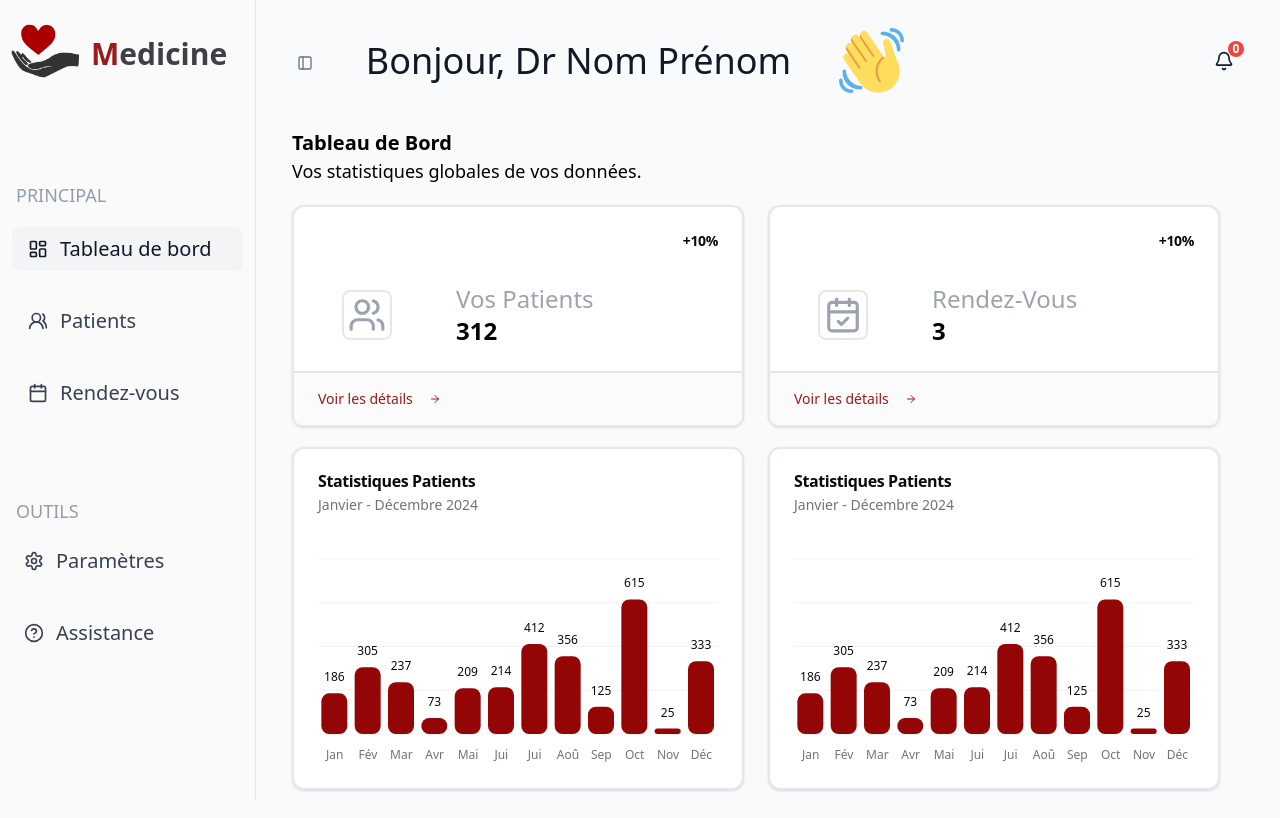
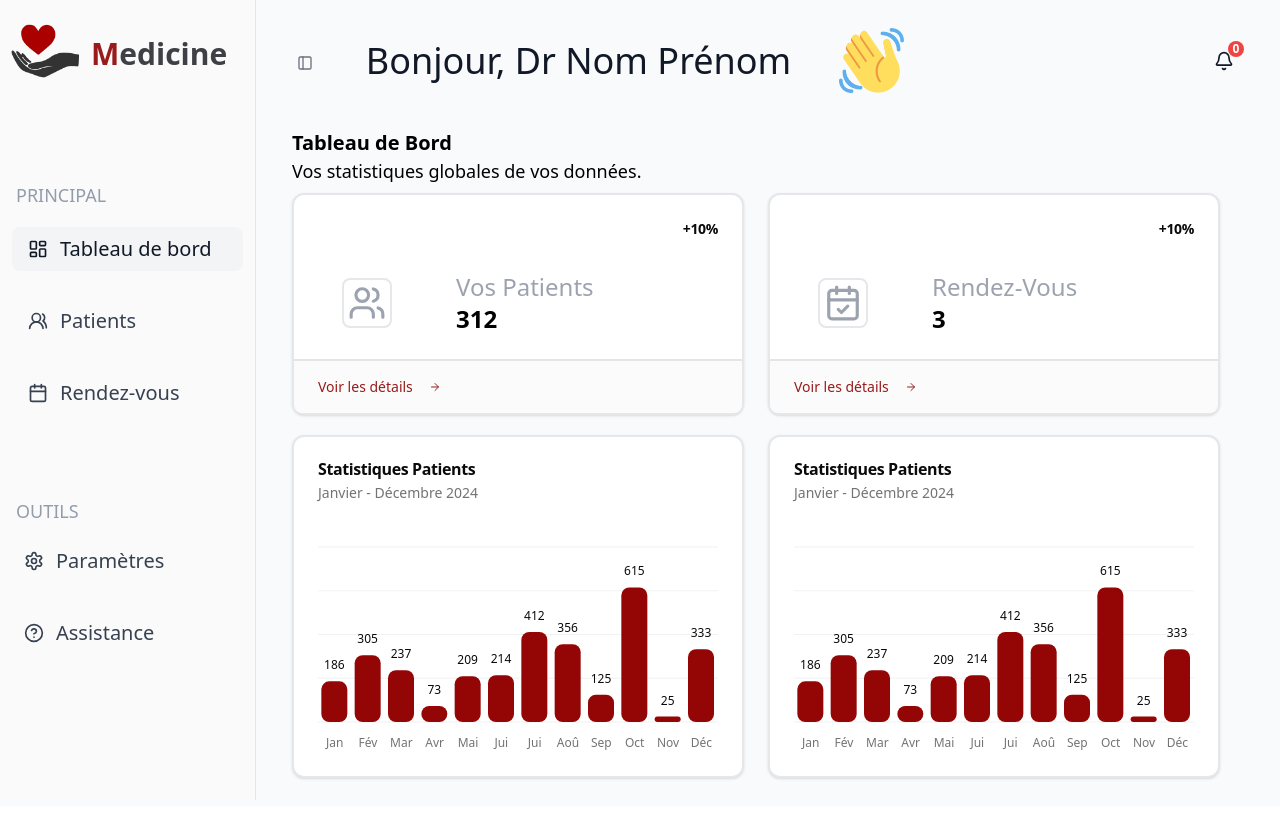
Before and after one commit to JulesGohier/medecin_front, a React (Vite) app in the folder medicine-frontend/: page / in a window 1280 px wide. Built offline with nearby package versions, Linux system fonts and the light colour scheme.

Commit message:
Remove unused imports :gear:

```diff
--- a/medicine-frontend/src/medecin/templates/MedecinDashboard.tsx
+++ b/medicine-frontend/src/medecin/templates/MedecinDashboard.tsx
@@ -35,7 +35,7 @@
                     <h2 className={"text-xl font-semibold"}>Tableau de Bord</h2>
                     <p className={"text-lg font-medium"}>Vos statistiques globales de vos données.</p>
                 </div>
-                <div className={"flex flex-row mt-5"}>
+                <div className={"flex flex-row mt-2"}>
                     {statsCards.map((item, key) => {
                         return (
                             <StatCard
```
